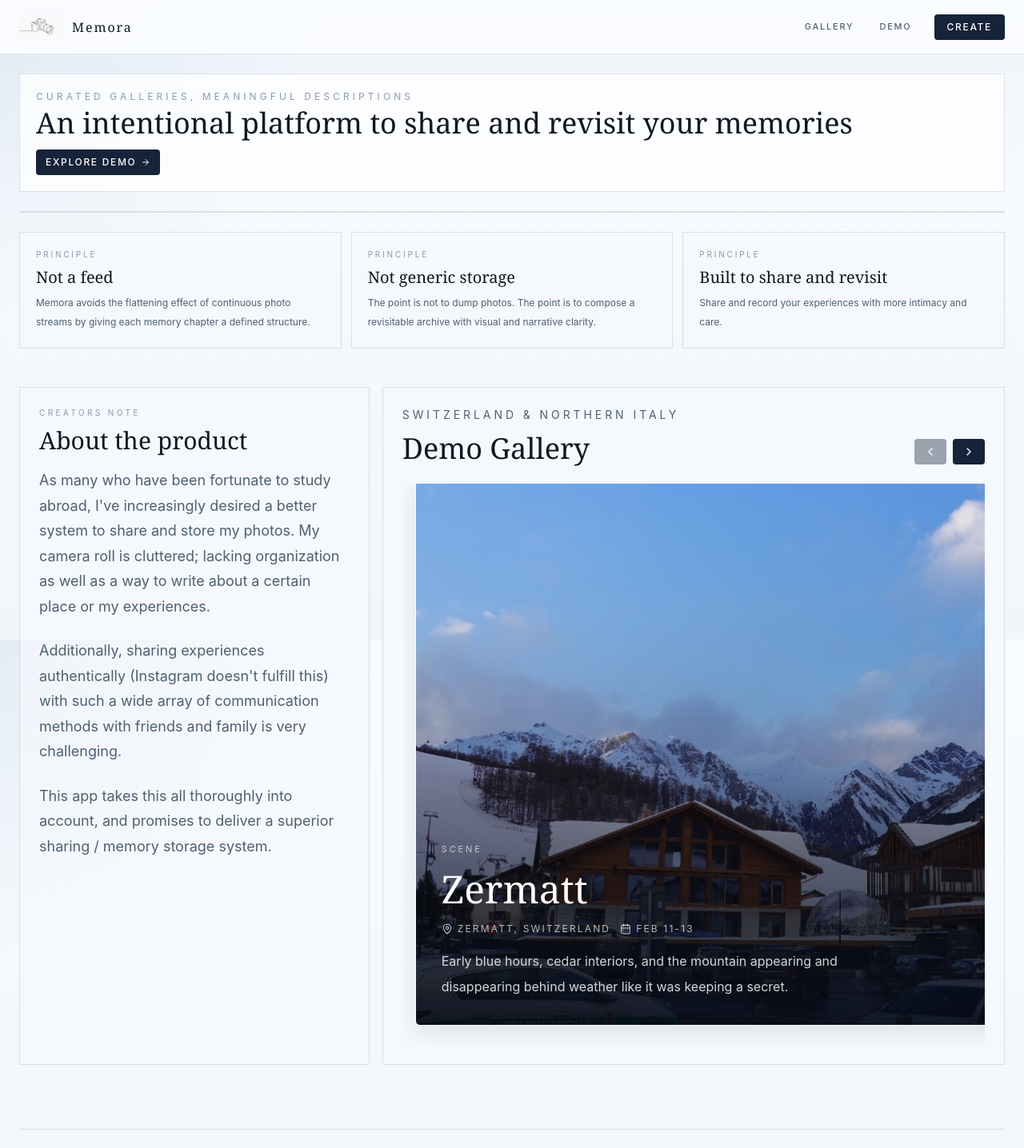
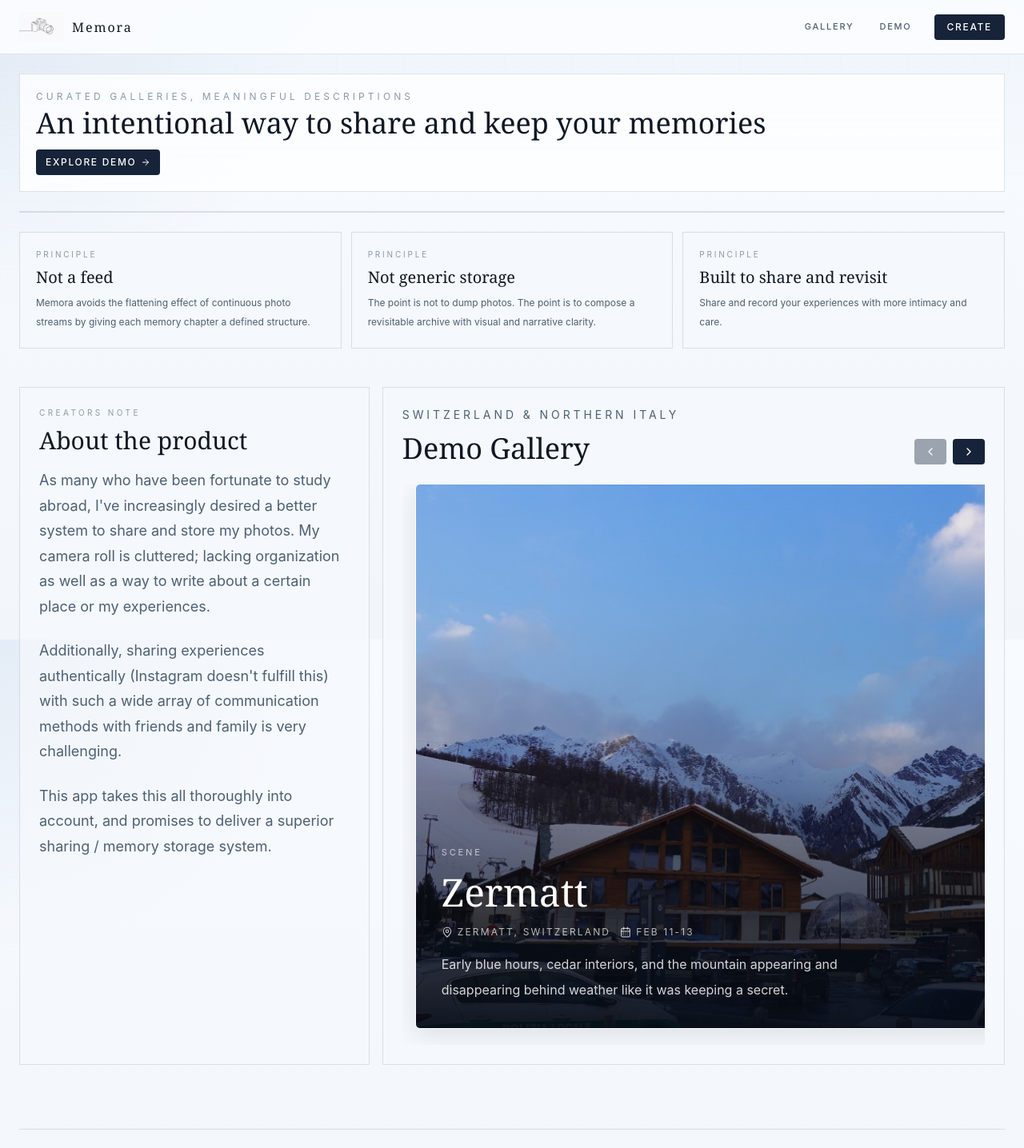
Before and after one commit to finnlutton/memora, a Next.js app: page / in a window 1280 px wide. Shown: the top 1436 px of the page at 80% size. Built offline with nearby package versions, Linux system fonts and the light colour scheme.

Commit message:
demo fix

```diff
--- a/app/page.tsx
+++ b/app/page.tsx
@@ -16,7 +16,7 @@ export default function HomePage() {
             Curated galleries, meaningful descriptions
           </p>
           <h1 className="mt-2 w-full font-serif text-2xl leading-[0.94] text-[color:var(--ink)] sm:text-3xl md:text-3xl lg:text-4xl">
-            An intentional platform to share and revisit your memories
+            An intentional way to share and keep your memories
           </h1>
           <div className="mt-4">
             <Button asChild>
--- a/components/subgallery-carousel.tsx
+++ b/components/subgallery-carousel.tsx
@@ -3,7 +3,6 @@
 import Link from "next/link";
 import { ChevronLeft, ChevronRight } from "lucide-react";
 import { useEffect, useRef, useState } from "react";
-import { motion } from "framer-motion";
 import { Button } from "@/components/ui/button";
 import { SubgalleryCard } from "@/components/subgallery-card";
 import type { Subgallery } from "@/types/memora";
@@ -33,6 +32,7 @@ export function SubgalleryCarousel({
     : "bg-white/10 text-white hover:bg-white/20";
   const containerRef = useRef<HTMLDivElement | null>(null);
   const [activeIndex, setActiveIndex] = useState(0);
+  const isProgrammaticScrollRef = useRef(false);
 
   useEffect(() => {
     const container = containerRef.current;
@@ -42,6 +42,7 @@ export function SubgalleryCarousel({
 
     let frame = 0;
     const handleScroll = () => {
+      if (isProgrammaticScrollRef.current) return;
       cancelAnimationFrame(frame);
       frame = window.requestAnimationFrame(() => {
         const cards = Array.from(
@@ -124,13 +125,13 @@ export function SubgalleryCarousel({
     );
     const targetCard = cards[nextIndex];
     if (targetCard) {
-      targetCard.scrollIntoView({
-        behavior: "smooth",
-        block: "nearest",
-        inline: "start",
-      });
+      isProgrammaticScrollRef.current = true;
       setActiveIndex(nextIndex);
       onActiveIndexChange?.(nextIndex);
+      targetCard.scrollIntoView({ behavior: "instant", block: "nearest", inline: "start" });
+      setTimeout(() => {
+        isProgrammaticScrollRef.current = false;
+      }, 100);
     }
   };
 
@@ -178,21 +179,15 @@ export function SubgalleryCarousel({
         className="memora-carousel flex snap-x snap-mandatory gap-5 overflow-x-auto pb-5 [-ms-overflow-style:none] [scrollbar-width:none] md:gap-5 [&::-webkit-scrollbar]:hidden"
       >
         {subgalleries.map((subgallery, index) => (
-          <motion.div
+          <div
             key={subgallery.id}
             data-subgallery-card
-            animate={{
-              scale: index === activeIndex ? 1 : 0.965,
-              y: index === activeIndex ? -4 : 0,
-              opacity: index === activeIndex ? 1 : 0.86,
-            }}
-            transition={{ duration: 0.24, ease: "easeOut" }}
-            className="min-w-[91%] shrink-0 snap-center md:min-w-[52rem] lg:min-w-[62rem]"
+            className="min-w-[91%] shrink-0 snap-start md:min-w-[52rem] lg:min-w-[62rem]"
           >
             <Link href={`/galleries/${galleryId}/subgalleries/${subgallery.id}`}>
               <SubgalleryCard subgallery={subgallery} active={index === activeIndex} />
             </Link>
-          </motion.div>
+          </div>
         ))}
       </div>
     </section>
```
